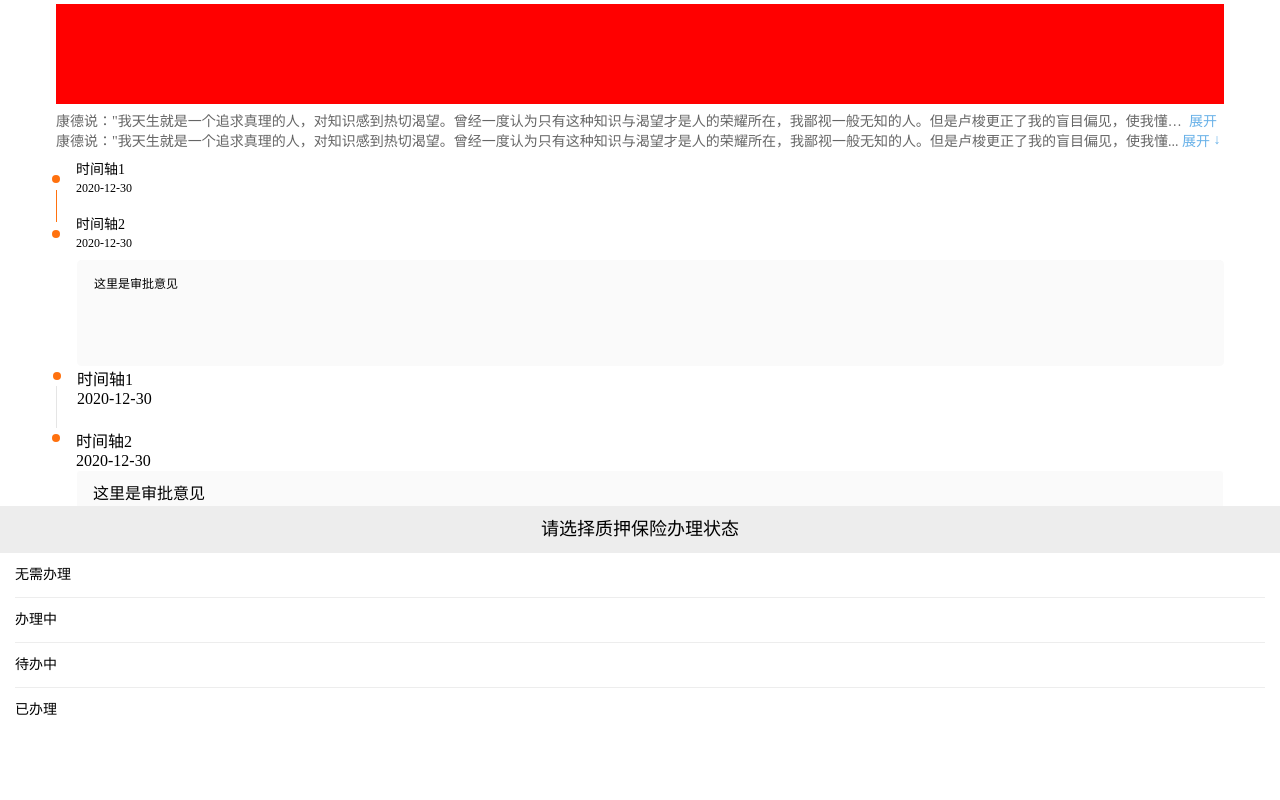
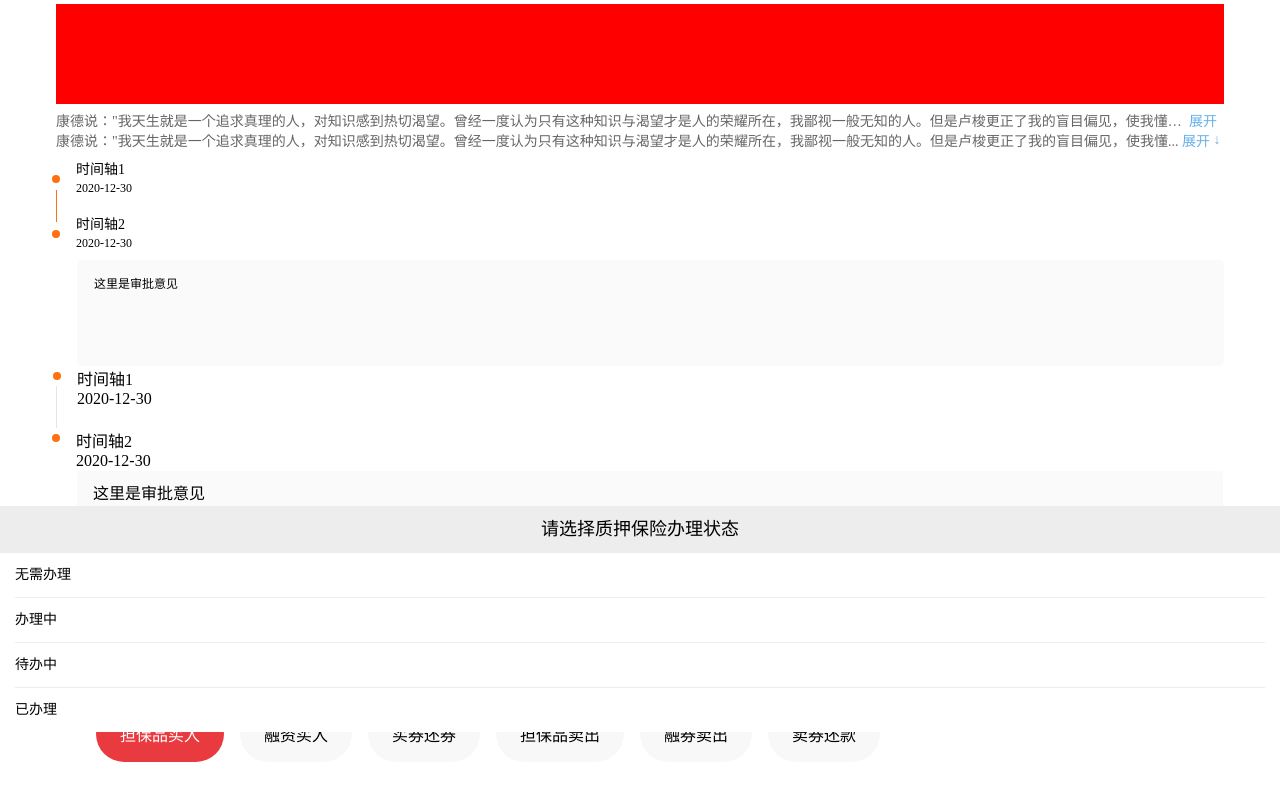
Before and after one commit to lamdx/webpack-settings, a Vue app: page /#/custom-demo in a window 1280 px wide. Shown: the part 868-1668 px from the top of the page. Before the commit the page ends 1606 px from the top, so only its background shows below. Built offline with nearby package versions, Linux system fonts and the light colour scheme.

Commit message:
feat:  组件TabScroll

```diff
--- /dev/null
+++ b/src/custom-components/tab-scroll/animation.js
@@ -0,0 +1,51 @@
+/**
+ * requestAnimationFrame polyfill
+ */
+
+let prev = Date.now();
+
+function fallback(fn) {
+  const curr = Date.now();
+  const ms = Math.max(0, 16 - (curr - prev));
+  const id = setTimeout(fn, ms);
+  prev = curr + ms;
+  return id;
+}
+
+const root = window;
+
+const iRaf =
+  root.requestAnimationFrame || root.webkitRequestAnimationFrame || fallback;
+
+const iCancel =
+  root.cancelAnimationFrame ||
+  root.webkitCancelAnimationFrame ||
+  root.clearTimeout;
+
+export function raf(fn) {
+  return iRaf.call(root, fn);
+}
+export function doubleRaf(fn) {
+  raf(() => {
+    raf(fn);
+  });
+}
+export function cancel(id) {
+  iCancel.call(root, id);
+}
+
+export function scrollLeftTo(el, to, duration) {
+  let count = 0;
+  const from = el.scrollLeft;
+  const frames = duration === 0 ? 1 : Math.round((duration * 1000) / 16);
+
+  function animate() {
+    el.scrollLeft += (to - from) / frames;
+
+    if (++count < frames) {
+      raf(animate);
+    }
+  }
+
+  animate();
+}
--- /dev/null
+++ b/src/custom-components/tab-scroll/index.vue
@@ -0,0 +1,108 @@
+<template>
+  <div class="tab-scroll" ref="scrollWiew">
+    <div
+      ref="titles"
+      class="pd-h-8"
+      v-for="(item, i) in list"
+      :key="i"
+      @click="changeIndex(item, i)"
+    >
+      <div class="tab-item" :class="{ active: i === index }">
+        {{ item.name }}
+      </div>
+    </div>
+  </div>
+</template>
+
+<script>
+import { scrollLeftTo } from './animation';
+
+const list = [
+  { name: '担保品买入', type: '01' },
+  { name: '融资买入', type: '03' },
+  { name: '买券还券', type: '05' },
+  { name: '担保品卖出', type: '02' },
+  { name: '融券卖出', type: '04' },
+  { name: '卖券还款', type: '06' }
+];
+
+export default {
+  name: 'TabScroll',
+  props: {
+    value: { type: String, default: '01' }
+  },
+  data() {
+    return {
+      index: 0,
+      list
+    };
+  },
+  watch: {
+    value: {
+      handler() {
+        this.init();
+      }
+    }
+  },
+  mounted() {
+    this.init();
+  },
+  methods: {
+    init() {
+      const index = this.list.findIndex(item => item.type === this.value);
+      this.index = index || 0;
+      this.scrollTo(index);
+    },
+    changeIndex(item, i) {
+      this.$emit('input', item.type);
+      this.index = i;
+      this.$nextTick(() => {
+        this.init();
+      });
+    },
+    // 切换标签自动居中
+    scrollTo(index) {
+      const { scrollWiew, titles } = this.$refs;
+      const duration = 0.3;
+      const title = titles[index];
+      const to =
+        title.offsetLeft - (scrollWiew.offsetWidth - title.offsetWidth) / 2;
+      /**
+       * @param {el} scrollWiew 视图容器
+       * @param { Number } to 标签距视图容器中心的距离
+       * @param { Number } duration 动画延迟时间
+       */
+      scrollLeftTo(scrollWiew, to, duration);
+    }
+  }
+};
+</script>
+
+<style lang="scss">
+.tab-scroll {
+  cursor: pointer;
+  display: flex;
+  padding: 24px 32px;
+  overflow-x: auto;
+  &::-webkit-scrollbar {
+    display: none;
+  }
+  .pd-h-8 {
+    padding: 0 8px;
+  }
+  .tab-item {
+    display: flex;
+    justify-content: center;
+    align-items: center;
+    height: 56px;
+    border-radius: 40px;
+    white-space: nowrap;
+    background: #f8f8f8;
+    padding: 0 24px;
+  }
+  .active {
+    color: #ffffff;
+    background: #e93a40 !important;
+  }
+}
+</style>
--- a/src/views/custom-demo/index.vue
+++ b/src/views/custom-demo/index.vue
@@ -39,6 +39,7 @@
     <LogList />
     <ViewAll :left="'文件查看'" :right="'查看全部'" @go="goback"></ViewAll>
     <ListHeader></ListHeader>
+    <TabScroll v-model="tabscrollType"></TabScroll>
   </div>
 </template>
 
@@ -233,7 +234,8 @@ export default {
           count: 12
         }
       ],
-      tabVal: ''
+      tabVal: '',
+      tabscrollType: '01'
     };
   },
   watch: {
```
